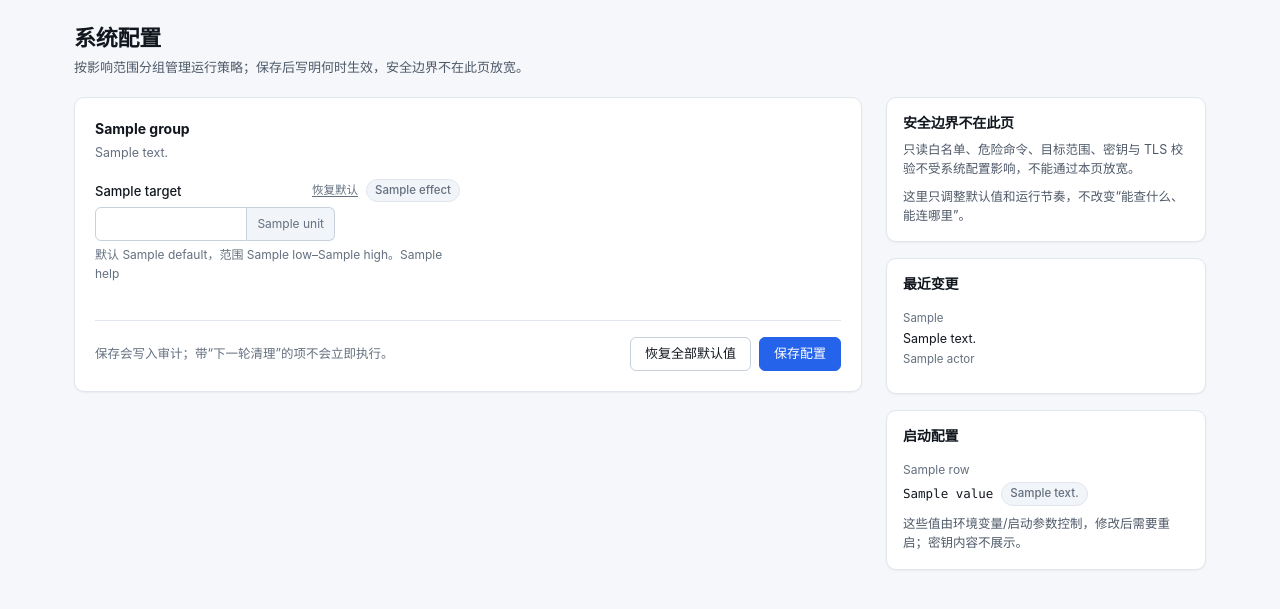
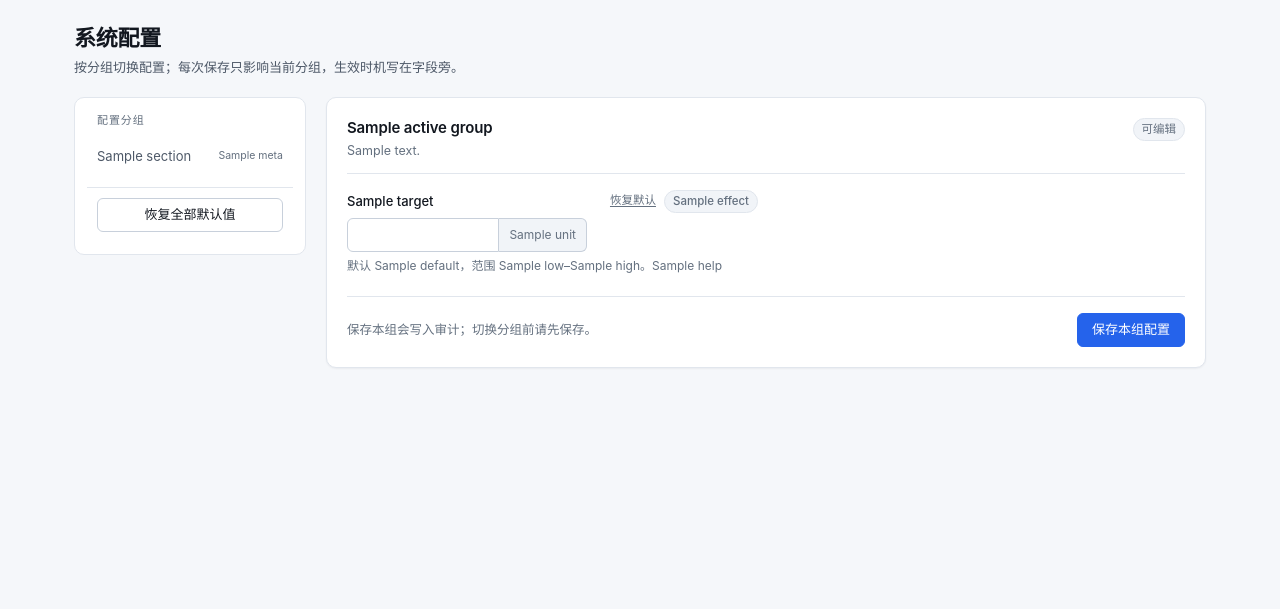
Before and after one commit to linyu19872008/DrPanda, a Python web app: template src/dr_panda_mcp/web/templates/settings.html in a window 1280 px wide. Shown: the part 57-666 px from the top of the page. Run offline with Jinja, Linux system fonts and the light colour scheme; the template is opened without the code that fills it: most values are stand-ins (such as "Sample title", 1, 10 or a date in 2020).

Commit message:
Update settings management to support sectioned navigation and improved UI
- Updated planning.md to reflect version change to v0.22, detailing enhancements in settings management.
- Implemented left-side submenu navigation for system configuration settings, allowing users to switch between editable and read-only sections.
- Revised settings.html and associated CSS for a more intuitive layout and user experience.
- Enhanced backend routes to handle section-specific data submissions and retrievals.
- Updated tests to validate new section switching functionality and ensure proper handling of settings updates.

```diff
--- a/src/dr_panda_mcp/web/static/app.css
+++ b/src/dr_panda_mcp/web/static/app.css
@@ -1797,3 +1797,179 @@ ul {
 .settings-field__tools {
   flex-wrap: wrap;
 }
+
+/* Settings submenu layout */
+.settings-shell {
+  display: grid;
+  grid-template-columns: 232px minmax(0, 1fr);
+  gap: var(--space-5);
+  align-items: start;
+}
+
+.settings-nav {
+  position: sticky;
+  top: 76px;
+  padding: var(--space-3);
+  border: 1px solid var(--border);
+  border-radius: var(--radius-md);
+  background: var(--surface);
+}
+
+.settings-nav__eyebrow {
+  margin: 2px 10px 8px;
+  color: var(--text-muted);
+  font-size: 11px;
+  letter-spacing: .08em;
+  text-transform: uppercase;
+}
+
+.settings-nav__list {
+  display: grid;
+  gap: 2px;
+}
+
+.settings-nav__item {
+  display: flex;
+  align-items: center;
+  justify-content: space-between;
+  gap: var(--space-2);
+  padding: 9px 10px;
+  border-radius: var(--radius-sm);
+  color: var(--text-secondary);
+  text-decoration: none;
+  font-size: 13px;
+}
+
+.settings-nav__item:hover {
+  background: var(--surface-subtle);
+  color: var(--text-primary);
+}
+
+.settings-nav__item.is-active {
+  background: var(--accent-soft);
+  color: var(--accent-strong);
+  font-weight: 600;
+}
+
+.settings-nav__meta {
+  color: var(--text-muted);
+  font-size: 10.5px;
+  font-weight: 400;
+  white-space: nowrap;
+}
+
+.settings-nav__footer {
+  margin-top: var(--space-3);
+  padding: 10px;
+  border-top: 1px solid var(--border);
+}
+
+.settings-nav__footer .btn {
+  width: 100%;
+}
+
+.settings-main {
+  min-width: 0;
+}
+
+.settings-form,
+.settings-panel {
+  min-width: 0;
+}
+
+.settings-panel-head {
+  display: flex;
+  align-items: flex-start;
+  justify-content: space-between;
+  gap: var(--space-3);
+  margin-bottom: var(--space-4);
+  padding-bottom: var(--space-3);
+  border-bottom: 1px solid var(--border);
+}
+
+.settings-panel-title {
+  margin: 0 0 4px;
+  font-size: 15px;
+}
+
+.settings-panel-desc {
+  margin: 0;
+  color: var(--text-muted);
+  font-size: 12.5px;
+  line-height: 1.55;
+}
+
+.settings-panel {
+  padding: var(--space-5);
+}
+
+.settings-prose {
+  color: var(--text-secondary);
+  font-size: 13px;
+  line-height: 1.75;
+}
+
+.settings-prose p {
+  margin: 0 0 var(--space-3);
+}
+
+.settings-prose ul {
+  margin: 0;
+  padding-left: 18px;
+}
+
+.settings-form .settings-grid {
+  grid-template-columns: repeat(2, minmax(0, 1fr));
+}
+
+@media (max-width: 900px) {
+  .settings-shell {
+    grid-template-columns: minmax(0, 1fr);
+  }
+
+  .settings-nav {
+    position: static;
+    padding: var(--space-2);
+  }
+
+  .settings-nav__list {
+    display: flex;
+    flex-wrap: wrap;
+    padding-bottom: 2px;
+  }
+
+  .settings-nav__item {
+    flex: 1 1 46%;
+    min-width: 0;
+    white-space: nowrap;
+    gap: 7px;
+  }
+
+  .settings-nav__meta {
+    font-size: 10px;
+  }
+
+  .settings-nav__footer {
+    margin-top: var(--space-2);
+    padding: 8px 0 0;
+  }
+
+  .settings-form .settings-grid {
+    grid-template-columns: minmax(0, 1fr);
+  }
+}
+
+@media (max-width: 600px) {
+  .settings-nav__eyebrow {
+    display: none;
+  }
+
+  .settings-panel-head {
+    flex-direction: column;
+  }
+
+  .settings-form,
+  .settings-panel {
+    padding: var(--space-4);
+  }
+}
--- a/src/dr_panda_mcp/web/templates/settings.html
+++ b/src/dr_panda_mcp/web/templates/settings.html
@@ -4,7 +4,7 @@
 <div class="page-header">
   <div>
     <h1>系统配置</h1>
-    <p class="page-subtitle">按影响范围分组管理运行策略；保存后写明何时生效，安全边界不在此页放宽。</p>
+    <p class="page-subtitle">按分组切换配置；每次保存只影响当前分组，生效时机写在字段旁。</p>
   </div>
 </div>
 
@@ -27,19 +27,43 @@
 </div>
 {% endif %}
 
-<div class="settings-layout">
+<div class="settings-shell">
+  <aside class="settings-nav" aria-label="系统配置分组">
+    <p class="settings-nav__eyebrow">配置分组</p>
+    <nav class="settings-nav__list">
+      {% for section in sections %}
+      <a class="settings-nav__item{% if section.key == active_section %} is-active{% endif %}"
+         href="/settings?section={{ section.key }}"
+         {% if section.key == active_section %}aria-current="page"{% endif %}>
+        <span class="settings-nav__title">{{ section.title }}</span>
+        <span class="settings-nav__meta">{{ section.meta }}</span>
+      </a>
+      {% endfor %}
+    </nav>
+    <div class="settings-nav__footer">
+      <a class="btn btn--secondary btn--block" href="/settings/reset">恢复全部默认值</a>
+    </div>
+  </aside>
+
+  <section class="settings-main">
+    {% if active_group %}
     <form class="card settings-form" method="post" action="/settings">
-    {% for group in groups %}
-    <fieldset class="settings-section">
-      <legend class="settings-section__legend">{{ group.title }}</legend>
-      <p class="settings-section__desc">{{ group.description }}</p>
+      <input type="hidden" name="section" value="{{ active_section }}">
+      <div class="settings-panel-head">
+        <div>
+          <h2 class="settings-panel-title">{{ active_group.title }}</h2>
+          <p class="settings-panel-desc">{{ active_group.description }}</p>
+        </div>
+        <span class="badge badge--muted">可编辑</span>
+      </div>
+
       <div class="settings-grid">
-        {% for row in group.rows %}
+        {% for row in active_group.rows %}
         <div class="settings-field">
           <div class="settings-field__head">
             <label class="field__label" for="setting-{{ row.key }}">{{ row.label }}</label>
             <span class="settings-field__tools">
-              <a class="settings-field__reset" href="/settings/reset?key={{ row.key }}">恢复默认</a>
+              <a class="settings-field__reset" href="/settings/reset?key={{ row.key }}&section={{ active_section }}">恢复默认</a>
               <span class="badge badge--quiet">{{ row.effect }}</span>
             </span>
           </div>
@@ -60,27 +84,59 @@
         </div>
         {% endfor %}
       </div>
-    </fieldset>
-    {% endfor %}
 
       <div class="settings-actions">
-      <span class="settings-actions__hint">保存会写入审计；带“下一轮清理”的项不会立即执行。</span>
+        <span class="settings-actions__hint">保存本组会写入审计；切换分组前请先保存。</span>
         <span class="settings-actions__buttons">
-        <a class="btn btn--secondary" href="/settings/reset">恢复全部默认值</a>
-        <button class="btn btn--primary" type="submit">保存配置</button>
+          <button class="btn btn--primary" type="submit">保存本组配置</button>
         </span>
       </div>
     </form>
-
-  <aside class="settings-aside">
-    <section class="card card--aside settings-aside__card">
-      <h3>安全边界不在此页</h3>
-      <p>只读白名单、危险命令、目标范围、密钥与 TLS 校验不受系统配置影响，不能通过本页放宽。</p>
-      <p class="muted small">这里只调整默认值和运行节奏，不改变“能查什么、能连哪里”。</p>
+    {% elif active_section == "security" %}
+    <section class="card settings-panel">
+      <div class="settings-panel-head">
+        <div>
+          <h2 class="settings-panel-title">安全边界</h2>
+          <p class="settings-panel-desc">这些规则是硬边界，不通过系统配置放宽。</p>
+        </div>
+        <span class="badge badge--muted">只读</span>
+      </div>
+      <div class="settings-prose">
+        <p>只读白名单、危险命令、目标范围、密钥与 TLS 校验不受系统配置影响。</p>
+        <p>本页只调整默认值和运行节奏，不改变“能查什么、能连哪里”。</p>
+        <ul>
+          <li>行数、字节、超时和并发只影响资源消耗，不绕过目标授权范围。</li>
+          <li>危险与高开销规则、目标级 CA/mTLS、密钥加密始终生效。</li>
+        </ul>
+      </div>
     </section>
-
-    <section class="card card--aside settings-aside__card">
-      <h3>最近变更</h3>
+    {% elif active_section == "startup" %}
+    <section class="card settings-panel">
+      <div class="settings-panel-head">
+        <div>
+          <h2 class="settings-panel-title">启动配置</h2>
+          <p class="settings-panel-desc">由环境变量/启动参数控制，修改需要重启；这里只读展示。</p>
+        </div>
+        <span class="badge badge--muted">只读</span>
+      </div>
+      <dl class="settings-readonly">
+        {% for row in startup_rows %}
+        <div class="settings-readonly__row">
+          <dt>{{ row.label }}</dt>
+          <dd><span class="mono">{{ row.value }}</span><span class="badge badge--quiet">{{ row.note }}</span></dd>
+        </div>
+        {% endfor %}
+      </dl>
+    </section>
+    {% elif active_section == "history" %}
+    <section class="card settings-panel">
+      <div class="settings-panel-head">
+        <div>
+          <h2 class="settings-panel-title">最近变更</h2>
+          <p class="settings-panel-desc">最近 5 条系统配置审计摘要。</p>
+        </div>
+        <span class="badge badge--muted">只读</span>
+      </div>
       {% if history %}
       <ol class="settings-history">
         {% for change in history %}
@@ -95,19 +151,7 @@
       <p class="muted small">还没有系统配置变更记录。</p>
       {% endif %}
     </section>
-
-    <section class="card card--aside settings-aside__card">
-      <h3>启动配置</h3>
-      <dl class="settings-readonly">
-        {% for row in startup_rows %}
-        <div class="settings-readonly__row">
-          <dt>{{ row.label }}</dt>
-          <dd><span class="mono">{{ row.value }}</span><span class="badge badge--quiet">{{ row.note }}</span></dd>
-        </div>
-        {% endfor %}
-      </dl>
-      <p class="muted small">这些值由环境变量/启动参数控制，修改后需要重启；密钥内容不展示。</p>
+    {% endif %}
   </section>
-  </aside>
 </div>
 {% endblock %}
```
Also changed, not shown: docs/planning.md (+4 -3 lines), docs/ui-design.md (+1 -1 lines), docs/verify/settings-01.md (+4 -3 lines), docs/verify/settings-02.md (+7 -9 lines), src/dr_panda_mcp/web/routes.py (+34 -0 lines), tests/test_web.py (+31 -10 lines), 2 other files. Lines whose indentation alone changed are shown as unchanged.
